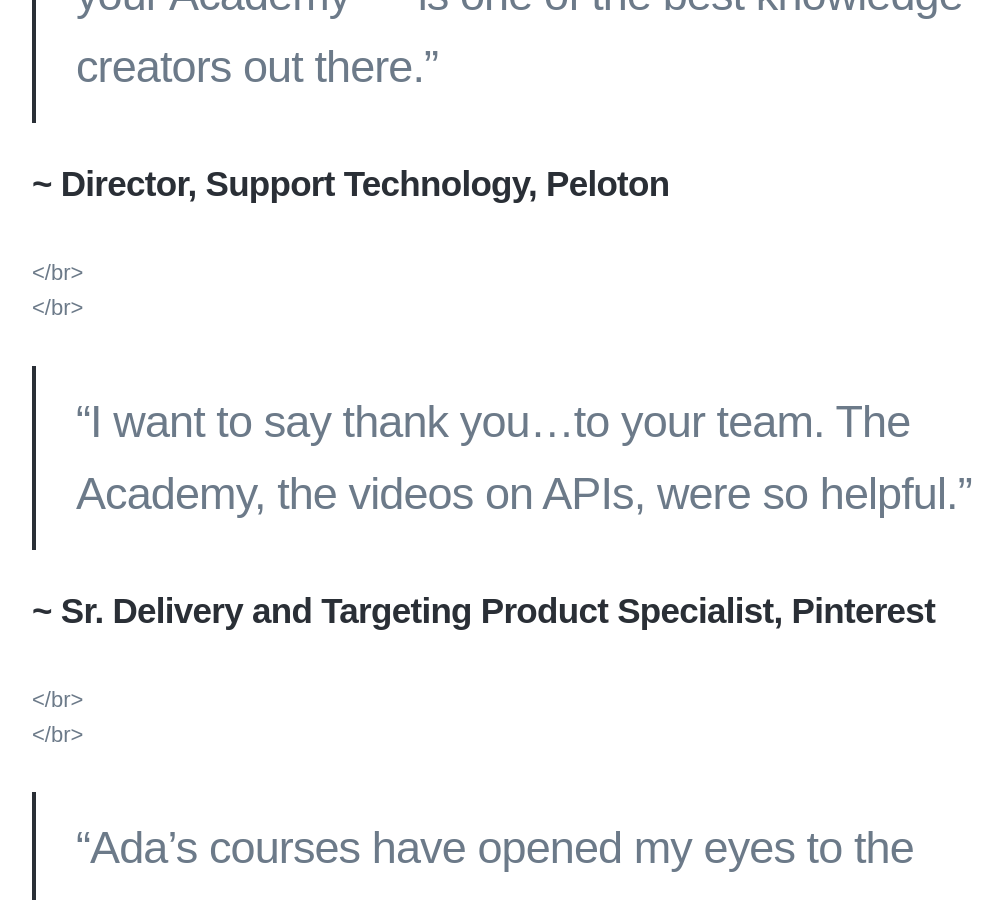
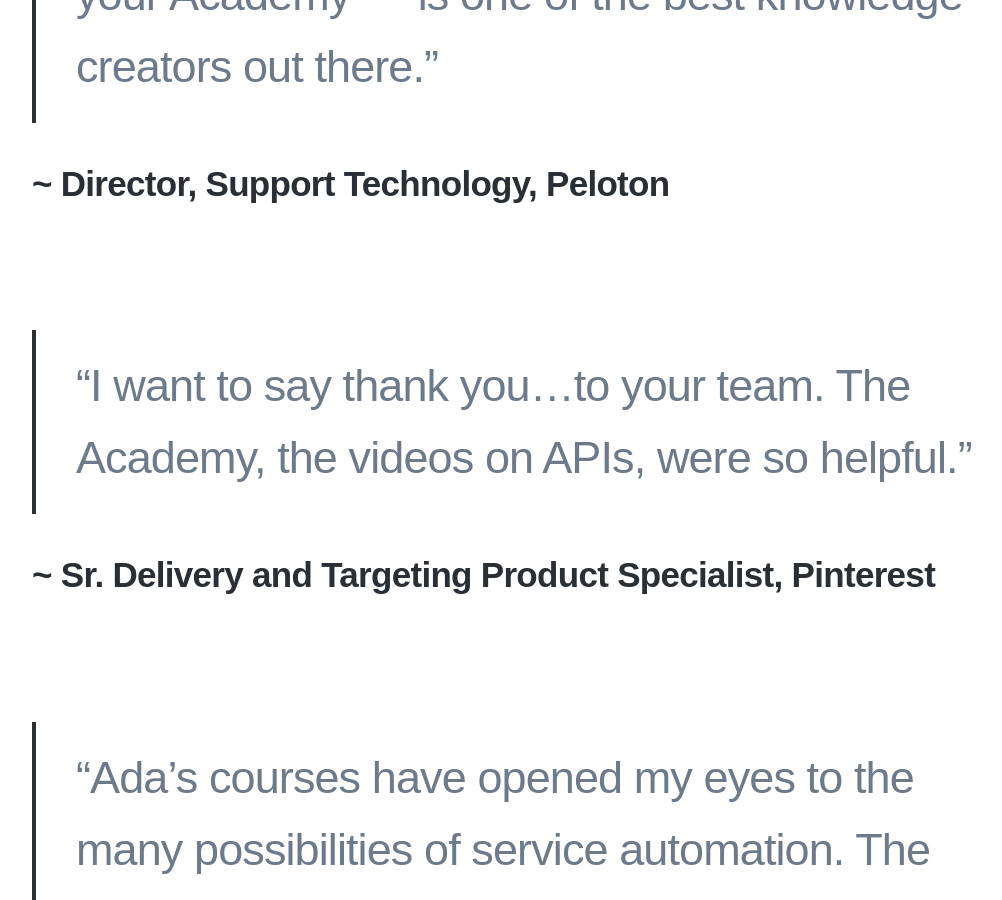
Before and after one commit to cox-katie/portfolio, a Jekyll site: the page built from _pages/learners-say.md, in a window 1280 px wide and 900 px high, scrolled down 740 px. Shown: the whole window, without its empty margins (138-1140 px from the left). Built offline with Jekyll 4.4.1, drawn with Linux system fonts in a browser that asks for light colours; nearby versions of some CDN libraries; some web fonts are replaced.

Commit message:
Update learners-say.md

```diff
--- a/_pages/learners-say.md
+++ b/_pages/learners-say.md
@@ -10,12 +10,12 @@
 
 ## ~ Director, Support Technology, Peloton
 
-<br></br><br></br>
+<br><br>
 > “I want to say thank you...to your team. The Academy, the videos on APIs, were so helpful."
 
 ## ~ Sr. Delivery and Targeting Product Specialist, Pinterest
 
-<br></br><br></br>
+<br><br>
 > “Ada's courses have opened my eyes to the many possibilities of service automation. The well-structured modules made it so easy to understand that I was able to grasp the fundamentals in 5 days."
 
 ## ~ Customer Solutions Manager, Loblaw
```
